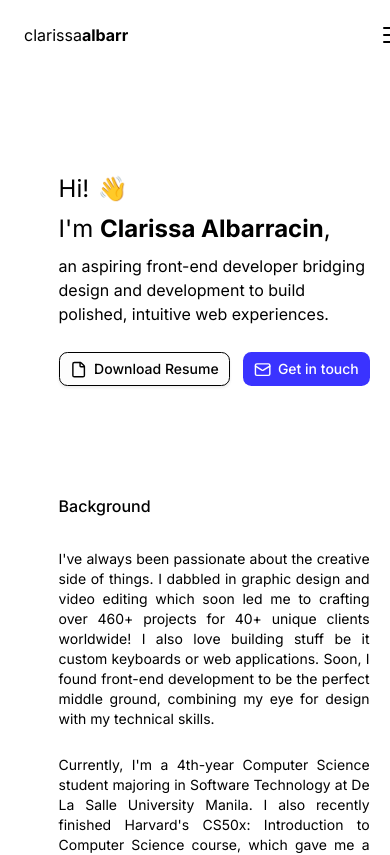
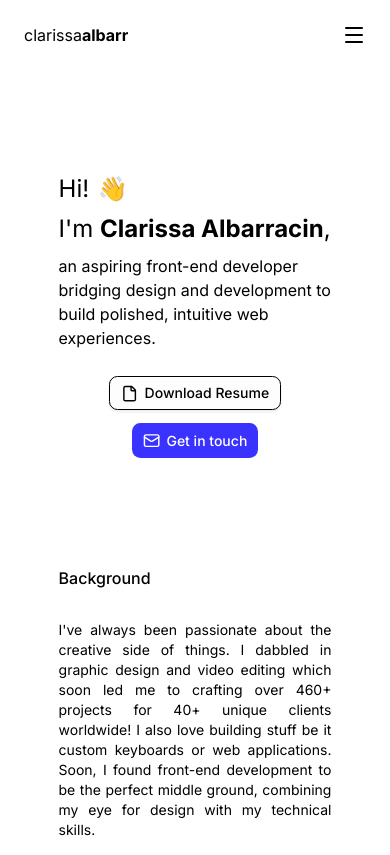
Before and after one commit to albarr15/albarr15.github.io, a React (Vite) app: page / in a window 390 px wide. Shown: the top 855 px of the page. Built offline with nearby package versions, Linux system fonts and the light colour scheme.

Commit message:
Wrapped buttons in main section for smaller breakpoints

```diff
--- a/src/components/MainSection.tsx
+++ b/src/components/MainSection.tsx
@@ -22,7 +22,7 @@
         </p>
       </section>
 
-      <div className="flex gap-3">
+      <div className="flex flex-wrap  items-center justify-center gap-3">
         <a href={resumePDF} download>
           <Button variant="outline" size="sm">
             <File /> Download Resume
```
